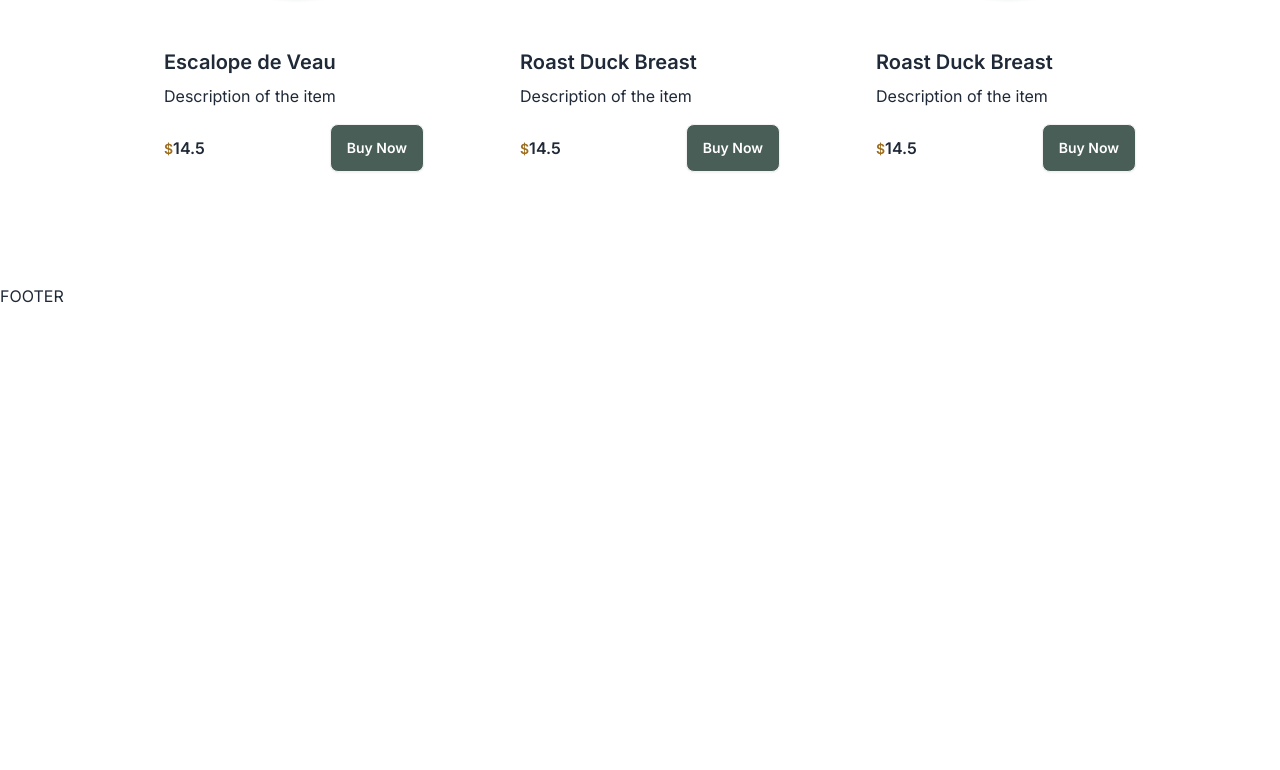
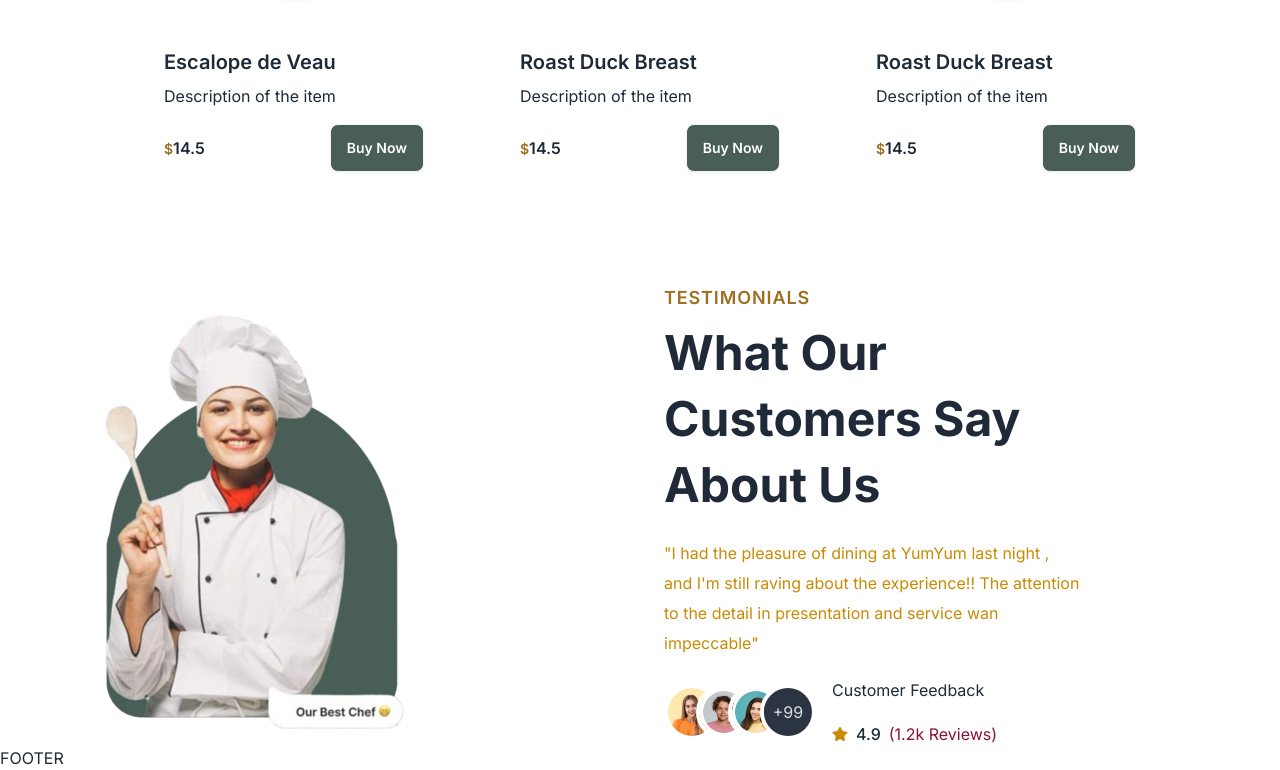
Before and after one commit to murshidameenpv/yum-yum, a React (Vite) app in the folder client/: page / in a window 1280 px wide. Shown: the part 1855-2625 px from the top of the page. Before the commit the page ends 2163 px from the top, so only its background shows below. Built offline with nearby package versions, Linux system fonts and the light colour scheme.

Commit message:
Testimonials in Home page Done

```diff
--- a/client/src/pages/Home/Home.jsx
+++ b/client/src/pages/Home/Home.jsx
@@ -2,13 +2,15 @@
 import Banner from '../../components/Banner'
 import Categories from './Categories'
 import SpecialDishes from './SpecialDishes'
+import Testimonials from './Testimonials'
 
 function Home() {
   return (
     <div>
       <Banner />
       <Categories />
-      <SpecialDishes/>
+      <SpecialDishes />
+      <Testimonials/>
     </div>
   )
 }
--- /dev/null
+++ b/client/src/pages/Home/Testimonials.jsx
@@ -0,0 +1,60 @@
+import React from 'react'
+import { FaStar } from 'react-icons/fa';
+
+function Testimonials() {
+  return (
+    <div className="section-container">
+      <div className="flex flex-col md:flex-row items-center justify-between gap-12">
+        <div className="md:w-1/2">
+          <img src="/home/testimonials/testimonials.png" alt="img" />
+        </div>
+        <div className="md:w-1/2">
+          <div className="text-left md:w-4/5">
+            <p className="subtitle">Testimonials</p>
+            <h2 className="title">What Our Customers Say About Us</h2>
+            <blockquote className="my-5 text-yellow-600 leading-[30px]">
+              &quot;I had the pleasure of dining at YumYum last night , and
+              I&apos;m still raving about the experience!! The attention to the
+              detail in presentation and service wan impeccable&quot;
+            </blockquote>
+            {/* avatar */}
+            <div className='flex items-center gap-4 flex-wrap'>
+              <div className="avatar-group -space-x-6 rtl:space-x-reverse">
+                <div className="avatar">
+                  <div className="w-12">
+                    <img src="/home/testimonials/testimonial1.png" />
+                  </div>
+                </div>
+                <div className="avatar">
+                  <div className="w-12">
+                    <img src="/home/testimonials/testimonial2.png" />
+                  </div>
+                </div>
+                <div className="avatar">
+                  <div className="w-12">
+                    <img src="/home/testimonials/testimonial3.png" />
+                  </div>
+                </div>
+                <div className="avatar placeholder">
+                  <div className="w-12 bg-neutral text-neutral-content">
+                    <span>+99</span>
+                  </div>
+                </div>
+              </div>
+              <div className="space-y-5">
+                <h5>Customer Feedback</h5>
+                <div className="flex items-center gap-2">
+                  <FaStar className="text-yellow-600" />
+                  <span className="font-medium">4.9</span>
+                  <span className="text-rose-900">(1.2k Reviews)</span>
+                </div>
+              </div>
+            </div>
+          </div>
+        </div>
+      </div>
+    </div>
+  );
+}
+
+export default Testimonials
```
Also changed, not shown: client/public/home/testimonials/testimonials.png.
